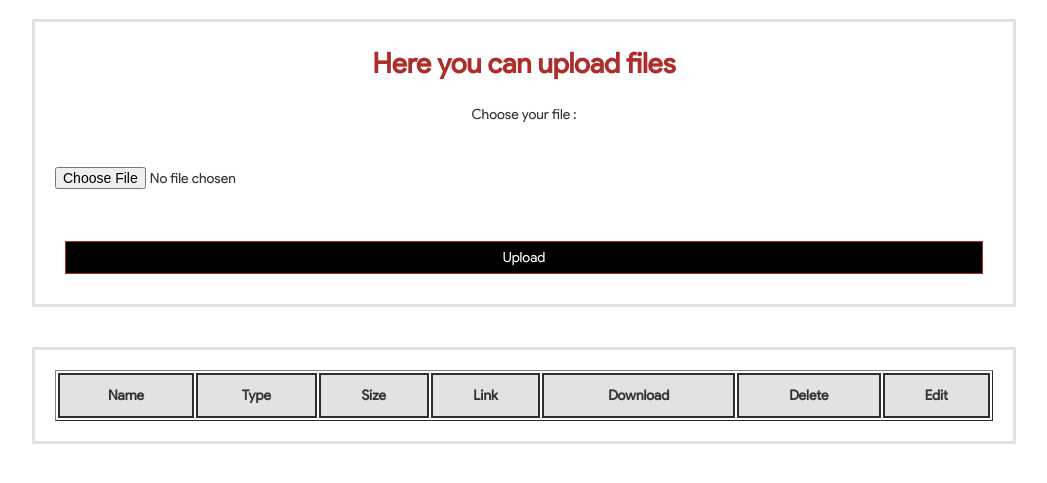
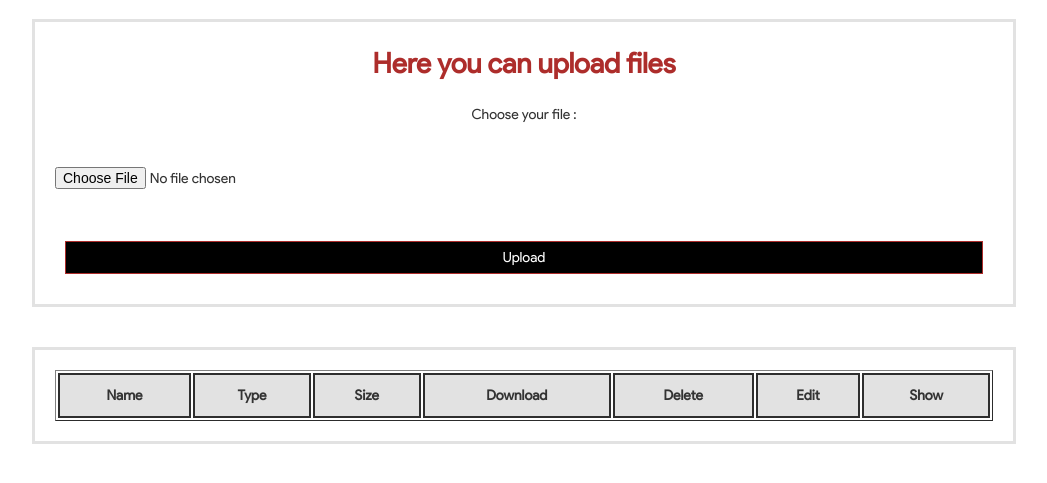
Before and after one commit to seasheepjoe/filer2, a PHP site: page /index.php?action=upload in a window 1280 px wide. Shown: the part 101-584 px from the top of the page, without its empty margins (116-1163 px from the left). Run offline with PHP 8.4, Linux system fonts and the light colour scheme; the visitor is signed in with stand-in values (Sample User, id 1); data that the repository does not hold is empty; some libraries are stand-ins or nearby versions.

Commit message:
add show file function

```diff
--- a/Controller/FileController.php
+++ b/Controller/FileController.php
@@ -44,6 +44,10 @@ class FileController extends BaseController
             $file_manager->download($_POST['download-btn']);
         }
 
+        if (isset($_POST['show-btn'])) {
+            $file_manager->show($_POST['show-btn']);
+        }
+
         return $this->render('upload.html.twig', $users_data);
     }
 }
--- a/views/upload.html.twig
+++ b/views/upload.html.twig
@@ -21,10 +21,10 @@
                 <th>Name</th>
                 <th>Type</th>
                 <th>Size</th>
-                <th>Link</th>
                 <th>Download</th>
                 <th>Delete</th>
                 <th>Edit</th>
+                <th>Show</td>
             </tr>
                 {% for file in files %}
                     {% for entry in file %}
@@ -32,10 +32,10 @@
                             <td>{{ entry['name'] }}</td>
                             <td>{{ entry['type'] }}</td>
                             <td>{{ entry['size'] }}</td>
-                            <td>{{ entry['link'] }}</td>
                             <td><button type="submit" name="download-btn" value={{ entry['id'] }}>Download</a></td>
                             <td><button type="submit" name="delete-btn" value={{ entry['id'] }}>Delete</button></td>
                             <td><button type="submit" name="edit-btn" value={{ entry['id'] }}>Edit</button></td>
+                            <td><a href="{{ './' ~ entry['link'] ~ entry['name'] }}" target="_blank">Show</a></td>
                         </tr>
                     {% endfor %}
                 {% endfor %}
```
Also changed, not shown: 4 other files.
